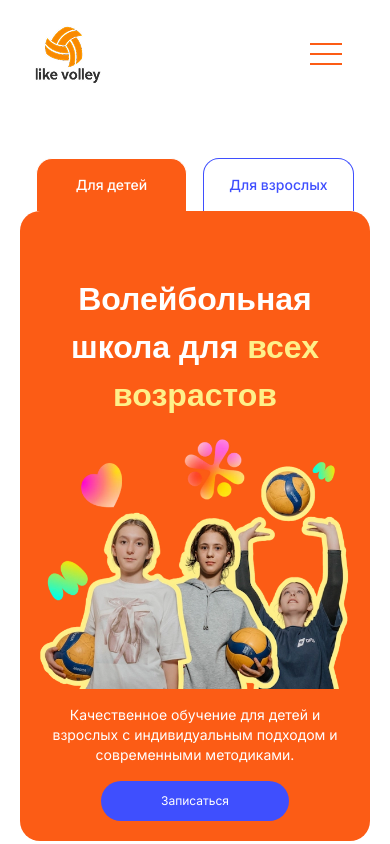
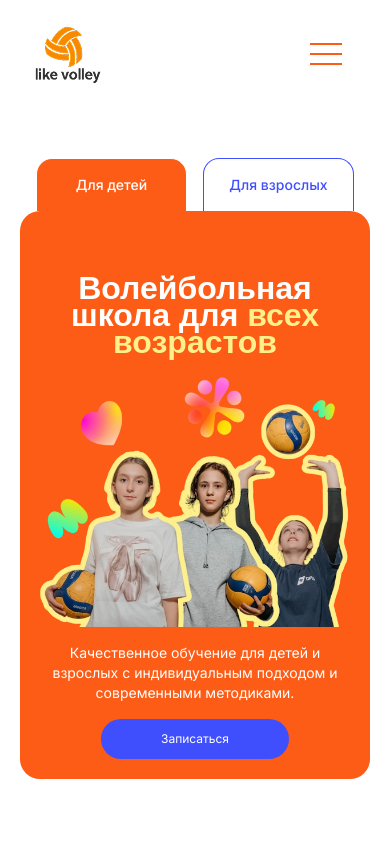
Before and after one commit to evgeniyworkbel/like-volley, a Next.js app: page / in a window 390 px wide. Shown: the top 844 px of the page. Built offline with nearby package versions, Linux system fonts and the light colour scheme; a web font is replaced by a local one.

Commit message:
fix(widgets): add leading for mobile hero title

```diff
--- a/src/widgets/hero/ui/hero.tsx
+++ b/src/widgets/hero/ui/hero.tsx
@@ -41,7 +41,7 @@ export function Hero() {
         )}
       >
         <div className="flex flex-col">
-          <Title className="text-inherit xl:max-w-[678px] xl:text-left">
+          <Title className="leading-[0.85] text-inherit xl:max-w-[678px] xl:text-left xl:leading-none">
             Волейбольная школа для&nbsp;
             <span className="text-accent-green">всех возрастов</span>
           </Title>
```
